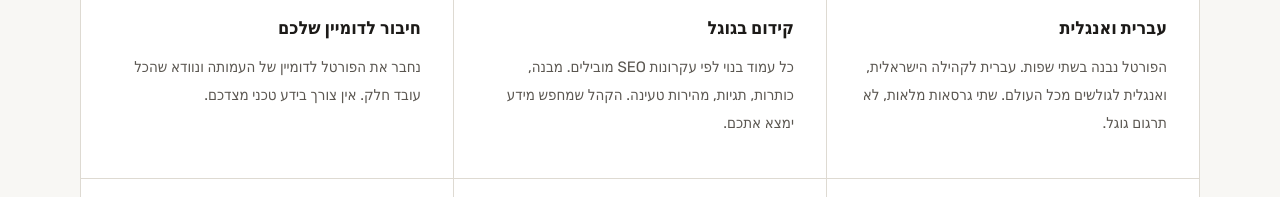
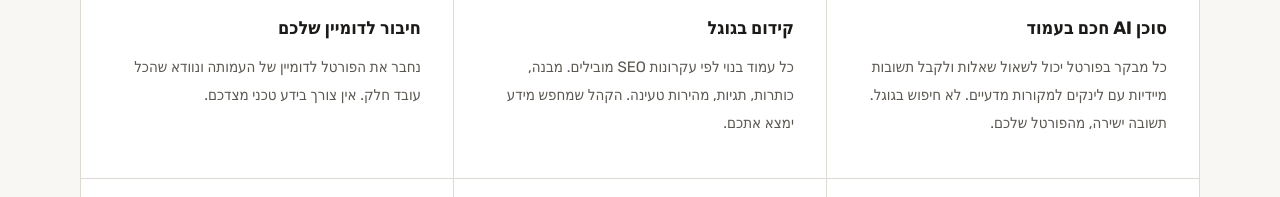
Before and after one commit to Yuvalkesh/carepedia, a plain HTML site: page quotes/hamasa-shelanu/index.html in a window 1280 px wide. Shown: the part 1284-1481 px from the top of the page. Drawn offline with Linux system fonts and the light colour scheme.

Commit message:
Fix hamasa-shelanu: remove English card, add AI agent card

```diff
--- a/quotes/hamasa-shelanu/index.html
+++ b/quotes/hamasa-shelanu/index.html
@@ -747,9 +747,9 @@ body {
   </div>
   <div class="includes-grid fade-up">
     <div class="include-card">
-      <iconify-icon icon="solar:translation-bold" class="include-icon"></iconify-icon>
-      <h3>עברית ואנגלית</h3>
-      <p>הפורטל נבנה בשתי שפות. עברית לקהילה הישראלית, ואנגלית לגולשים מכל העולם. שתי גרסאות מלאות, לא תרגום גוגל.</p>
+      <iconify-icon icon="solar:chat-round-like-bold" class="include-icon"></iconify-icon>
+      <h3>סוכן AI חכם בעמוד</h3>
+      <p>כל מבקר בפורטל יכול לשאול שאלות ולקבל תשובות מיידיות עם לינקים למקורות מדעיים. לא חיפוש בגוגל. תשובה ישירה, מהפורטל שלכם.</p>
     </div>
     <div class="include-card">
       <iconify-icon icon="solar:chart-2-bold" class="include-icon"></iconify-icon>
```
